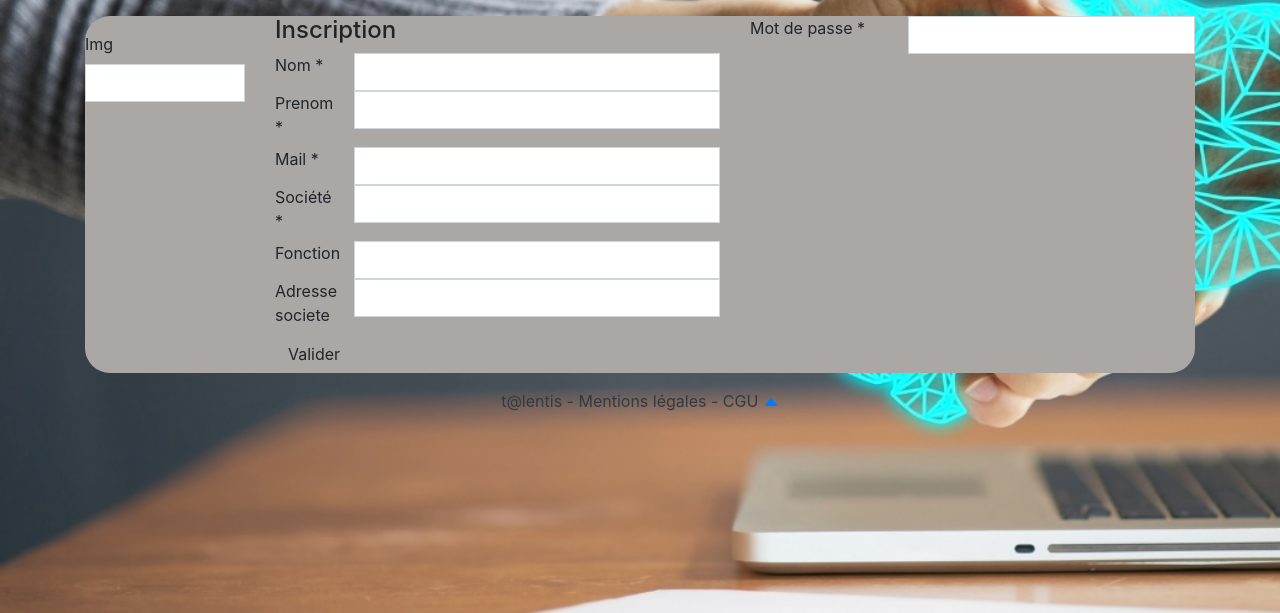
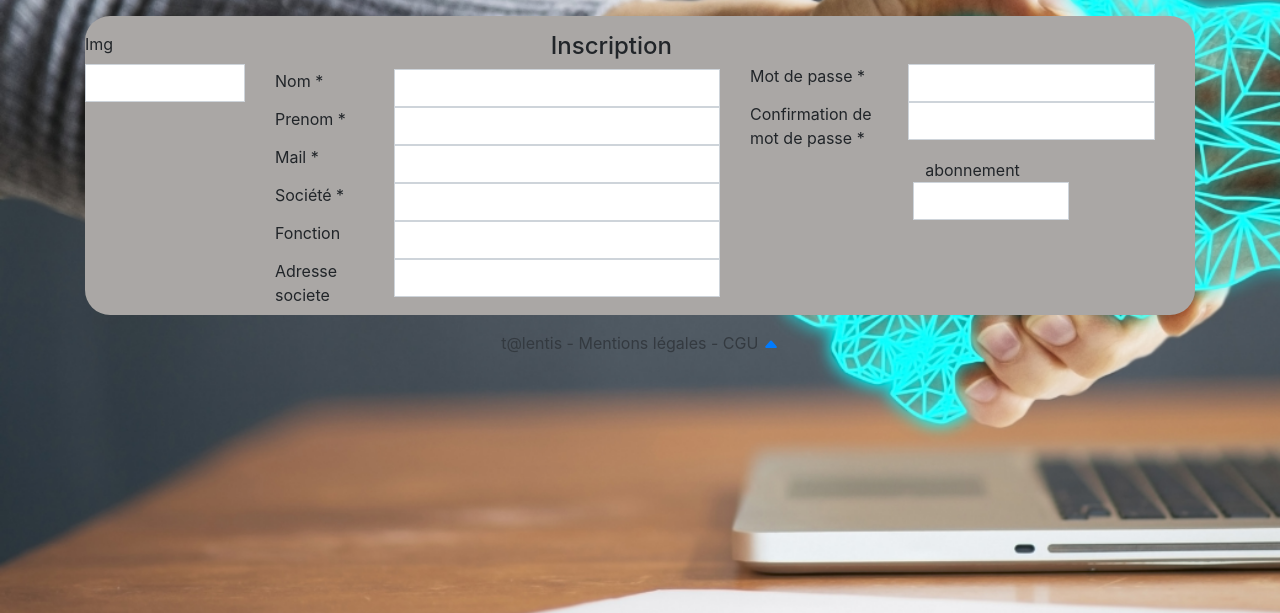
Before and after one commit to stephen-germain/Talentis, a Symfony app: template templates/registration/register.html.twig in a window 1280 px wide. Shown: the part 154-767 px from the top of the page. Run offline with Twig, Linux system fonts and the light colour scheme; the template is opened without the code that fills it, so the values that code supplies are empty; form fields are guessed from the names that the template uses; some libraries are stand-ins or nearby versions.

Commit message:
add confirm password + choiceType for abonnement

```diff
--- a/templates/base.html.twig
+++ b/templates/base.html.twig
@@ -23,7 +23,6 @@
             </button>
             <div class="navbar-collapse collapse justify-content-end" id="menu">
                 <ul class="navbar-nav">
-
                     {% if not app.user %}
                         <li class="nav-item">
                             <a class="nav-link nav1" href="{{ path('app_register') }}">Inscription</a>
@@ -43,7 +42,6 @@
                             <a class="nav-link nav1" href="{{ path('app_logout') }}">déconnexion</a>
                         </li>
                     {% endif %}
-
                 </ul>
             </div>
         </div>
--- a/templates/registration/register.html.twig
+++ b/templates/registration/register.html.twig
@@ -17,102 +17,102 @@
                 </div>
             </div>
             <div class="col-5">
-                <h4>Inscription</h4>
-
-                {# {{ form_start(registrationForm) }} #}
-
-                    {# <div class="form-group row">
-                        <label for="nom" class="col-sm-2 col-form-label">Nom</label>
-                        <div class="col-sm-10">
-                        <input type="text" class="form-control" id="nom" name="nom[nom]">
-                        </div>
-                    </div>
+                <h4 class="text-right pt-3 pr-5">Inscription</h4>
                     <div class="form-group row">
-                        <label for="prenom" class="col-sm-2 col-form-label">Prenom</label>
-                        <div class="col-sm-10">
-                        <input type="prenom" class="form-control" id="prenom" name="prenom[prenom]">
-                        </div>
-                    </div>
-                     <div class="form-group row">
-                        <label for="prenom" class="col-sm-2 col-form-label">Prenom</label>
-                        <div class="col-sm-10">
-                        <input type="prenom" class="form-control" id="prenom" name="prenom[prenom]">
-                        </div>
-                    </div> #}
-                    <div class="form-group row">
-                        <div class="col-2">
+                        <div class="col-3">
                             {{ form_label(registrationForm.nom, 'Nom *') }}
                         </div>
-
-                        <div class="col-md-10">
+                        <div class="col-md-9">
                             {{ form_widget(registrationForm.nom) }}
                         </div>
                     </div>
                     <div class="form-group row">
-                        <div class="col-2">
+                        <div class="col-3">
                             {{ form_label(registrationForm.prenom, 'Prenom *') }}
                         </div>
 
-                        <div class="col-md-10">
+                        <div class="col-md-9">
                             {{ form_widget(registrationForm.prenom) }}
                         </div>
                     </div>
                     <div class="form-group row">
-                        <div class="col-2">
+                        <div class="col-3">
                             {{ form_label(registrationForm.email, 'Mail *') }}
                         </div>
 
-                        <div class="col-md-10">
+                        <div class="col-md-9">
                             {{ form_widget(registrationForm.email) }}
                         </div>
                     </div>
                     <div class="form-group row">
-                        <div class="col-2">
+                        <div class="col-3">
                             {{ form_label(registrationForm.societe, 'Société *') }}
                         </div>
 
-                        <div class="col-md-10">
+                        <div class="col-md-9">
                             {{ form_widget(registrationForm.societe) }}
                         </div>
                     </div>
                     <div class="form-group row">
-                        <div class="col-2">
+                        <div class="col-3">
                             {{ form_label(registrationForm.fonction) }}
                         </div>
 
-                        <div class="col-md-10">
+                        <div class="col-md-9">
                             {{ form_widget(registrationForm.fonction) }}
                         </div>
                     </div>
                     <div class="form-group row">
-                        <div class="col-2">
+                        <div class="col-3">
                             {{ form_label(registrationForm.adresseSociete) }}
                         </div>
 
-                        <div class="col-md-10">
+                        <div class="col-md-9">
                             {{ form_widget(registrationForm.adresseSociete) }}
                         </div>
                     </div>
+                </div>
 
-                    <button type="submit" class="btn">Valider</button>
-                {# {{ form_end(registrationForm) }} #}
-            </div>
+            <div class="col-5 pt-5">
 
-
-            <div class="col-5">
-                {# {{ form_start(registrationForm) }} #}
 
                 <div class="form-group row">
                         <div class="col-4">
-                            {{ form_label(registrationForm.plainPassword, 'Mot de passe *') }}
+                            {{ form_label(registrationForm.plainPassword.first, 'Mot de passe *') }}
                         </div>
 
-                        <div class="col-md-8">
-                            {{ form_widget(registrationForm.plainPassword) }}
+                        <div class="col-md-7">
+                            {{ form_widget(registrationForm.plainPassword.first) }}
+                        </div>
+                    </div>
+                    <div class="form-group row">
+                        <div class="col-4">
+                            {{ form_label(registrationForm.plainPassword.second, 'Confirmation de mot de passe *') }}
+                        </div>
+
+                        <div class="col-md-7">
+                            {{ form_widget(registrationForm.plainPassword.second) }}
                         </div>
                     </div>
 
-                {{ form_end(registrationForm) }}
+                {# <div class="form-group row">
+                        <div class="col-4">
+                            {{ form_label(registrationForm.abonnement, 'Abonnement') }}
+                        </div>
+
+                        <div class="col-md-7">
+                            {{ form_widget(registrationForm.abonnement) }}
+                        </div>
+                    </div> #}
+                <div class="container">
+                    <div class="row text-center">
+                       <div class="col-12">abonnement</div>
+                       <div class="col-5 offset-4">{{ form_widget(registrationForm.abonnement) }}</div>
+                    </div>
+                </div>
+
+
+                        {{ form_end(registrationForm) }}
 
             </div>
         </div>
```
Also changed, not shown: migrations/Version20201026102020.php (added, +31 -0 lines), src/Entity/User.php (+17 -0 lines), src/Form/RegistrationFormType.php (+19 -10 lines). Lines whose indentation alone changed are shown as unchanged.
